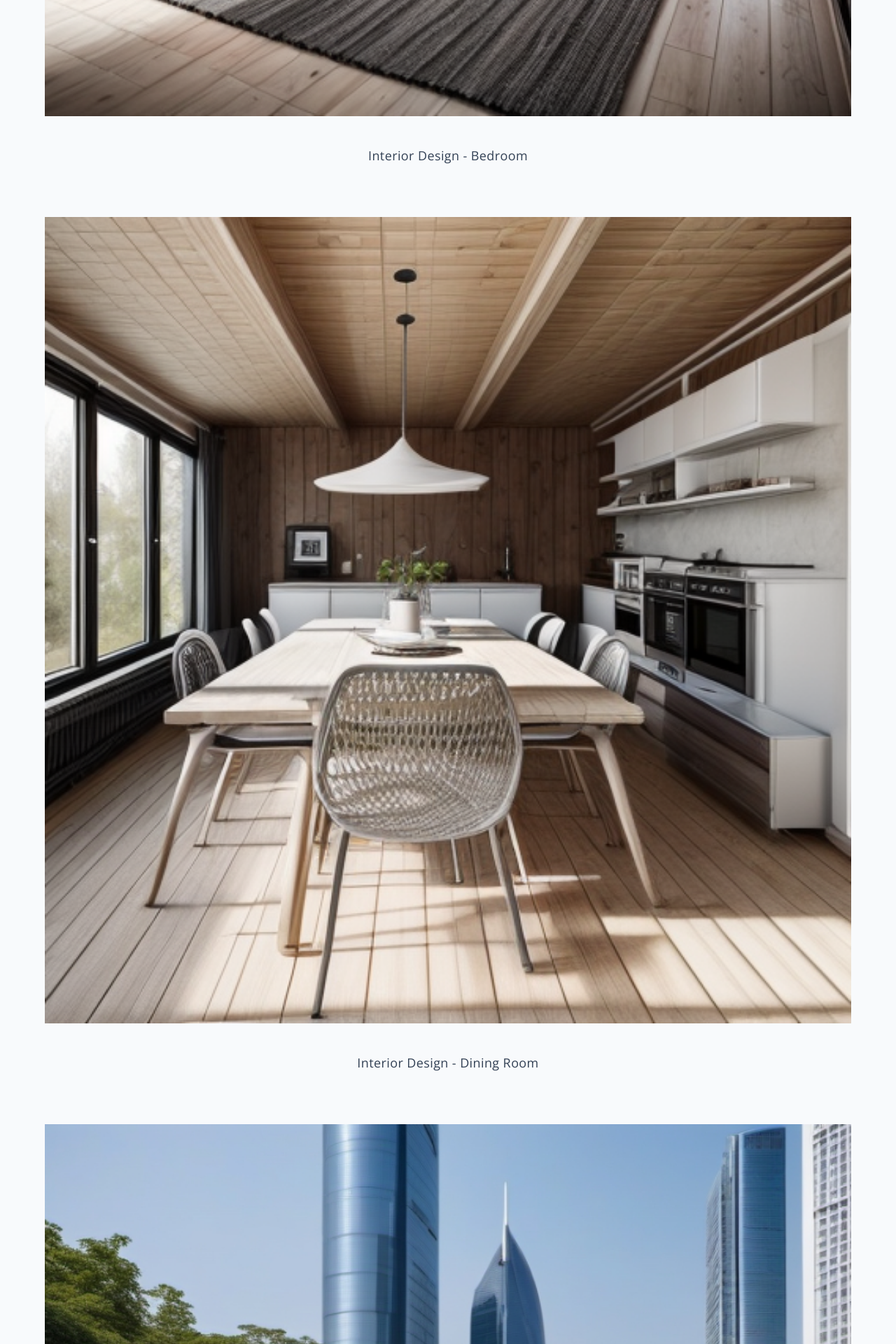
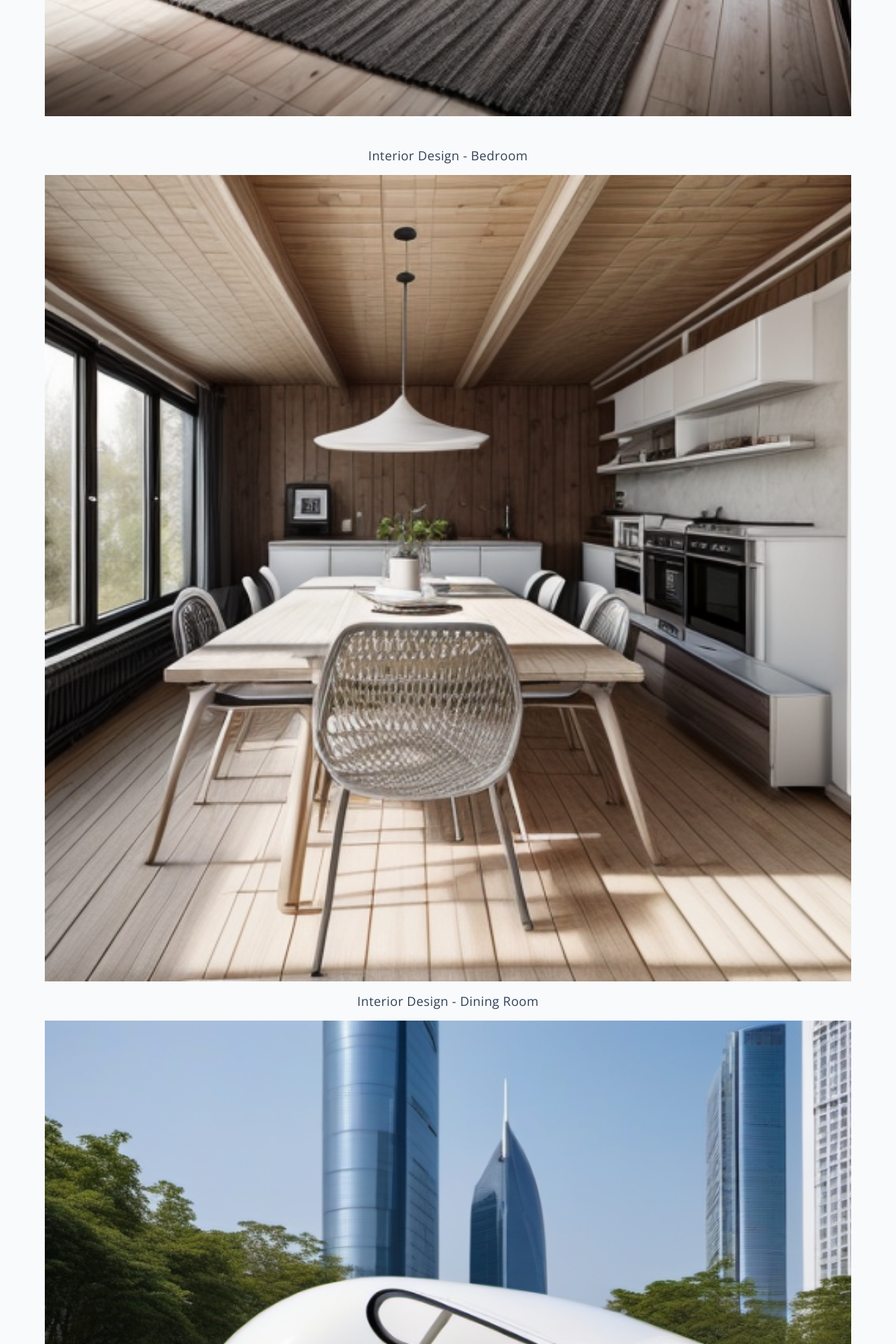
Before and after one commit to hongyili-hl/hongyili-hl.github.io, a Jekyll site: the page built from sample.md, in a window 1280 px wide. Shown: the part 1582-3502 px from the top of the page at 70% size. Built offline with Jekyll 4.4.1, drawn with Linux system fonts in a browser that asks for light colours.

Commit message:
Update tags.html

```diff
--- a/_layouts/tags.html
+++ b/_layouts/tags.html
@@ -18,52 +18,52 @@ layout: base
       <img src="/assets/images/Bedroom.png" alt="" class="basis-2/6  w-11/12 md:w-5/12 p-2 md:px-0" style="-webkit-touch-callout: none;-webkit-user-select: none;-moz-user-select: none;-ms-user-select: none;user-select: none">
     </div>
   </div>
-  <div class="flex justify-center pb-4 md:pb-8">
+  <div class="flex justify-center pb-1 md:pb-2">
     <p class="prose md:prose-lg prose-p:font-extralight prose-headings:font-light prose-slate dark:prose-invert prose-img:mx-auto prose-img:w-2/3">
       Interior Design - Bedroom
     </p>
   </div>
-  <div class="flex justify-center py-4 md:py-8">
+  <div class="flex justify-center py-1 md:py-2">
     <div class="imag">
       <div class="imshar" onclick="fn()"></div>
       <img src="/assets/images/Dining Room.png" alt="" class="basis-2/6  w-11/12 md:w-5/12 p-2 md:px-0" style="-webkit-touch-callout: none;-webkit-user-select: none;-moz-user-select: none;-ms-user-select: none;user-select: none">
     </div>
   </div>
-  <div class="flex justify-center pb-4 md:pb-8">
+  <div class="flex justify-center pb-1 md:pb-2">
     <p class="prose md:prose-lg prose-p:font-extralight prose-headings:font-light prose-slate dark:prose-invert prose-img:mx-auto prose-img:w-2/3">
       Interior Design - Dining Room
     </p>
   </div>
-  <div class="flex justify-center py-4 md:py-8">
+  <div class="flex justify-center py-1 md:py-2">
     <div class="imag">
       <div class="imshar" onclick="fn()"></div>
       <img src="/assets/images/Coffee Car.png" alt="" class="basis-2/6  w-11/12 md:w-5/12 p-2 md:px-0" style="-webkit-touch-callout: none;-webkit-user-select: none;-moz-user-select: none;-ms-user-select: none;user-select: none">
     </div>
   </div>
-  <div class="flex justify-center pb-4 md:pb-8">
+  <div class="flex justify-center pb-1 md:pb-2">
     <p class="prose md:prose-lg prose-p:font-extralight prose-headings:font-light prose-slate dark:prose-invert prose-img:mx-auto prose-img:w-2/3">
       Industrial Design - Coffee Car
     </p>
   </div>
-  <div class="flex justify-center py-4 md:py-8">
+  <div class="flex justify-center py-1 md:py-2">
     <div class="imag">
       <div class="imshar" onclick="fn()"></div>
       <img src="/assets/images/Streetscape.png" alt="" class="basis-2/6  w-11/12 md:w-5/12 p-2 md:px-0" style="-webkit-touch-callout: none;-webkit-user-select: none;-moz-user-select: none;-ms-user-select: none;user-select: none">
      </div>
   </div>
-  <div class="flex justify-center pb-4 md:pb-8">
+  <div class="flex justify-center pb-1 md:pb-2">
     <p class="prose md:prose-lg prose-p:font-extralight prose-headings:font-light prose-slate dark:prose-invert prose-img:mx-auto prose-img:w-2/3">
       Streetscape Restoration
     </p>
   </div>
   </div>
-  <div class="flex justify-center py-4 md:py-8">
+  <div class="flex justify-center py-1 md:py-2">
     <div class="imag">
       <div class="imshar" onclick="fn()"></div>
       <img src="/assets/images/Campus Planning.jpg" alt="" class="basis-2/6  w-11/12 md:w-5/12 p-2 md:px-0" style="-webkit-touch-callout: none;-webkit-user-select: none;-moz-user-select: none;-ms-user-select: none;user-select: none">
     </div>
   </div>
-  <div class="flex justify-center pb-4 md:pb-8">
+  <div class="flex justify-center pb-1 md:pb-2">
     <p class="prose md:prose-lg prose-p:font-extralight prose-headings:font-light prose-slate dark:prose-invert prose-img:mx-auto prose-img:w-2/3">
       Campus Planning
     </p>
```
